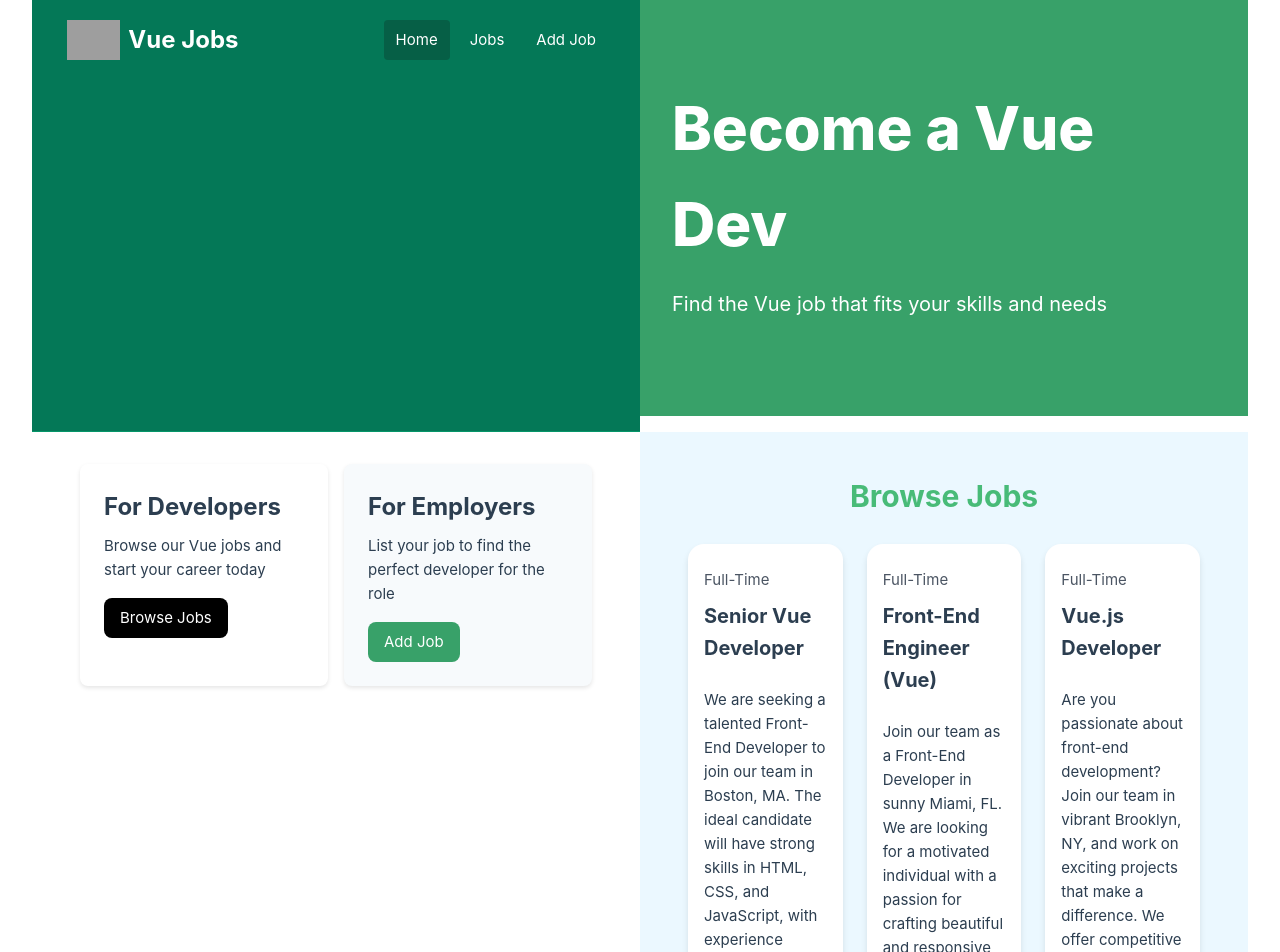
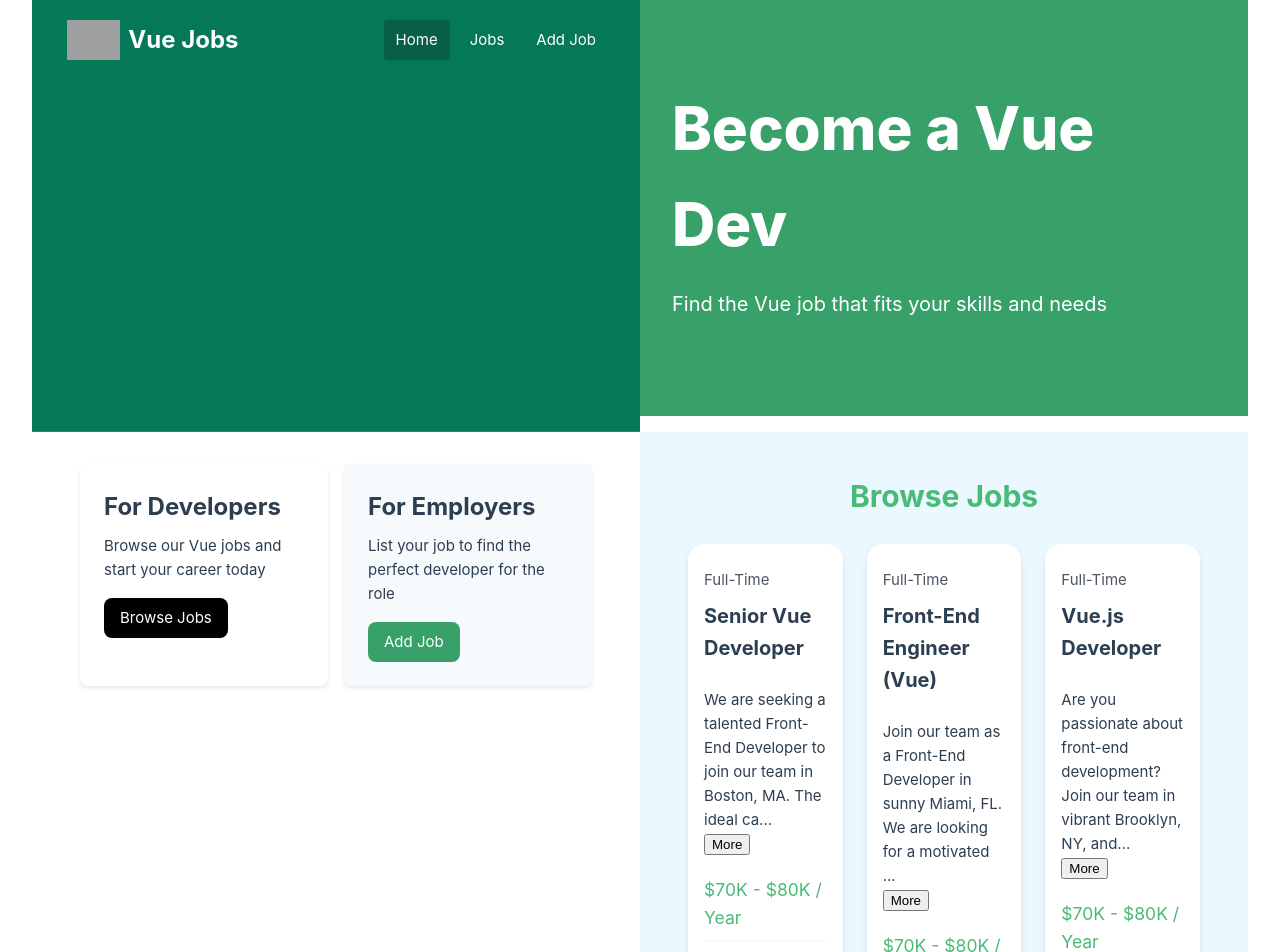
Before and after one commit to ae95caba/my-vue-app, a Vue app: page / in a window 1280 px wide. Shown: the top 952 px of the page. Built offline with nearby package versions, Linux system fonts and the light colour scheme; grey boxes are pictures that could not be loaded.

Commit message:
feat: :sparkles: add button show full description / truncated description on cards

```diff
--- a/src/components/JobListing.vue
+++ b/src/components/JobListing.vue
@@ -1,7 +1,18 @@
 <script setup>
-import { defineProps } from "vue";
-defineProps({
+import { defineProps, ref, computed } from "vue";
+const props = defineProps({
   job: Object,
+});
+const showFullDescription = ref(false);
+const toggleDescription = () => {
+  showFullDescription.value = !showFullDescription.value;
+};
+const truncatedDescription = computed(() => {
+  let description = props.job.description;
+  if (!showFullDescription.value) {
+    description = description.substring(0, 90) + "...";
+  }
+  return description;
 });
 </script>
 
@@ -14,7 +25,10 @@ defineProps({
       </div>
 
       <div class="job-description">
-        {{ job.description }}
+        <div>{{ truncatedDescription }}</div>
+        <button @click="toggleDescription">
+          {{ showFullDescription ? "Less" : "More" }}
+        </button>
       </div>
 
       <h3 class="salary">{{ job.salary }} / Year</h3>
```
